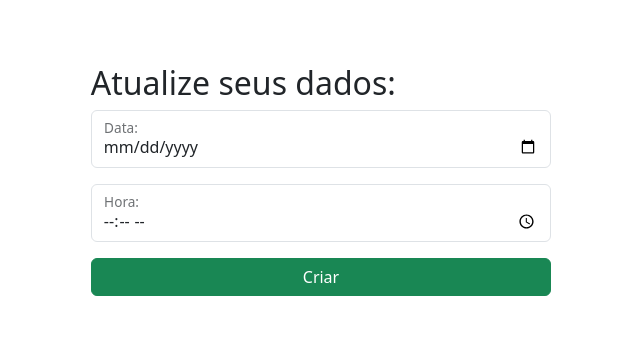
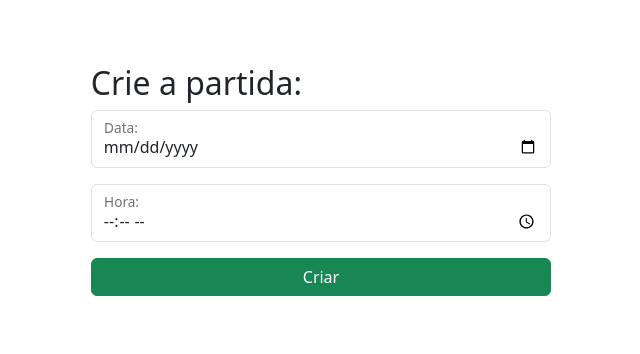
Before and after one commit to leon-rdo/FFBVI, a Django app: template main/templates/main/criar_partida.html in a window 1280 px wide. Shown: the part 66-420 px from the top of the page, without its empty margins (319-959 px from the left). Run offline with Django 4.2, Linux system fonts and the light colour scheme; the template is opened without the code that fills it: values that come from a table or form of the project are taken from there, others are empty.

Commit message:
fix: corrige texto errado em "criar_partida.html"

```diff
--- a/main/templates/main/criar_partida.html
+++ b/main/templates/main/criar_partida.html
@@ -12,7 +12,7 @@
 <div class="container-sm">
     <div class="row justify-content-center align-items-center mt-3 g-2">
         <div class="col-12 col-md-8 col-lg-5 mt-md-5">
-            <h2>Atualize seus dados:</h2>
+            <h2>Crie a partida:</h2>
 
             {% for message in messages %}
             <div class="alert alert-danger alert-dismissible fade show" role="alert">
```
